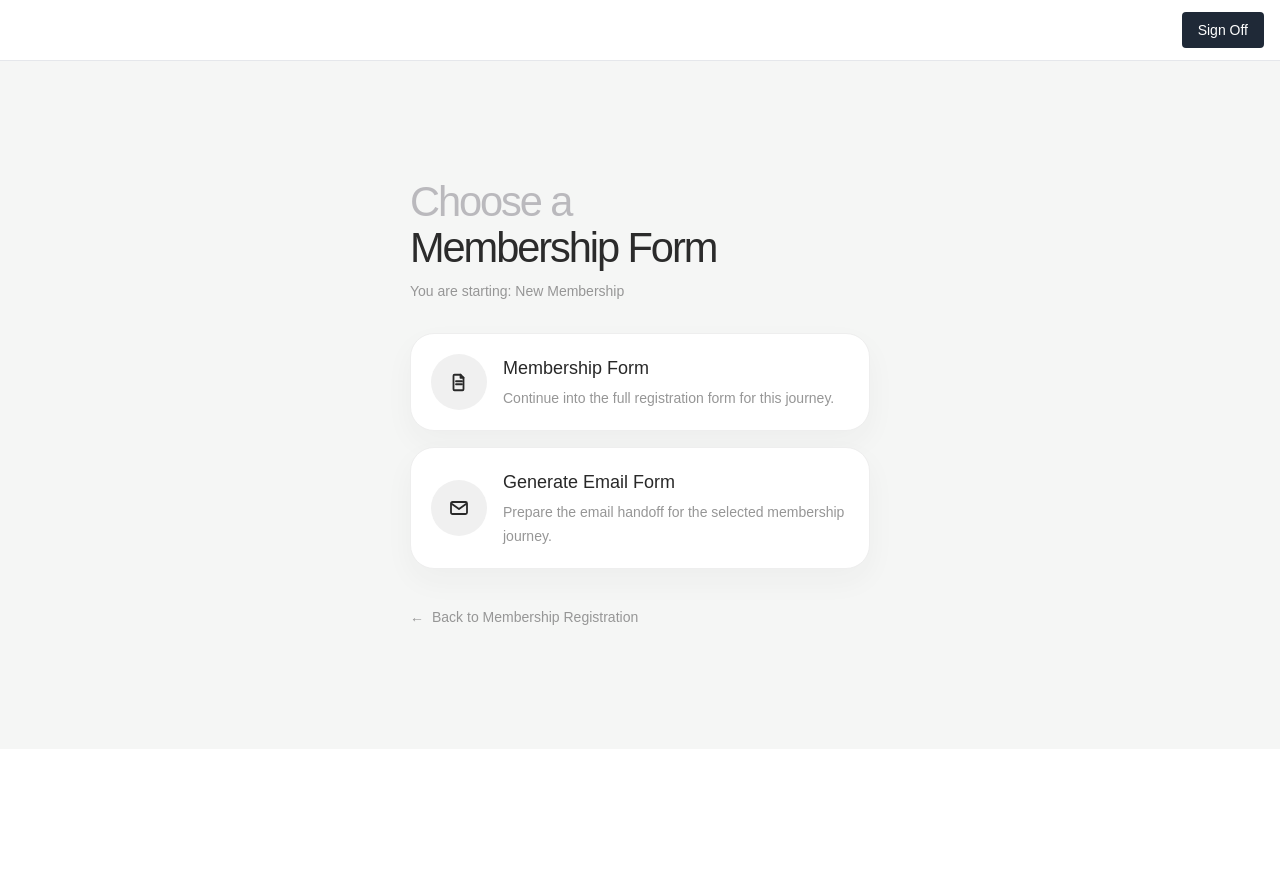
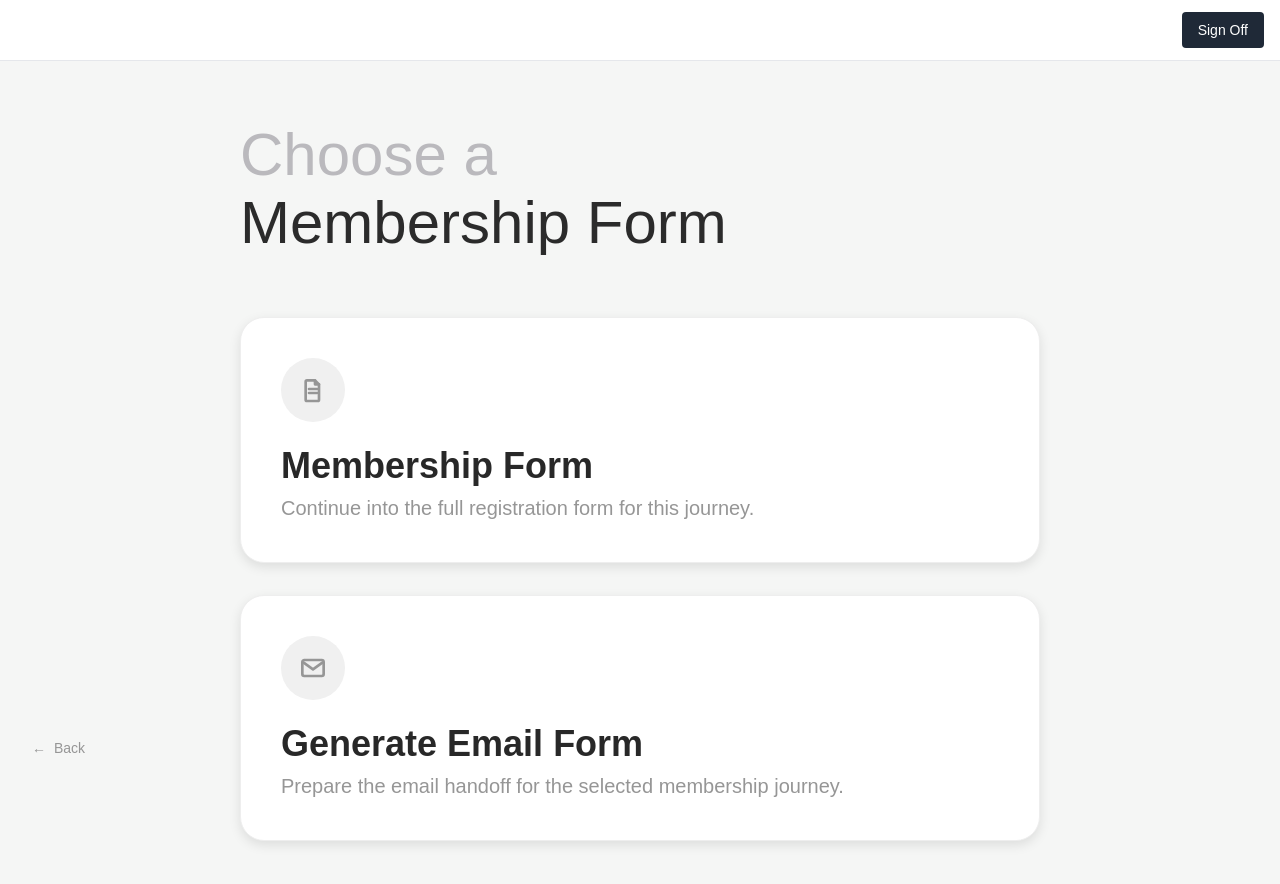
Before and after one commit to ChrisMcGonagle/golf-app, a Next.js app: page /dashboard/membership-flow in a window 1280 px wide. Shown: the top 884 px of the page. Before the commit the page ends 800 px from the top, so only its background shows below. Built offline with nearby package versions, Linux system fonts and the light colour scheme.

Commit message:
feat: refresh membership flow action cards

```diff
--- a/app/(authenticated)/dashboard/membership-flow/page.tsx
+++ b/app/(authenticated)/dashboard/membership-flow/page.tsx
@@ -7,10 +7,6 @@ type MembershipFlowPageProps = {
     intent?: string;
   }>;
 };
-
-function getIntentLabel(intent: MembershipIntent) {
-  return intent === 'renewal' ? 'Membership Renewal' : 'New Membership';
-}
 
 const actionCards = [
   {
@@ -31,10 +27,11 @@ function ActionIcon({ action }: { action: (typeof actionCards)[number]['action']
       <svg
         aria-hidden="true"
         viewBox="0 0 24 24"
-        className="h-6 w-6"
+        className="h-8 w-8"
+        style={{ color: '#969696' }}
         fill="none"
         stroke="currentColor"
-        strokeWidth="1.8"
+        strokeWidth="2"
         strokeLinecap="round"
         strokeLinejoin="round"
       >
@@ -48,10 +45,11 @@ function ActionIcon({ action }: { action: (typeof actionCards)[number]['action']
     <svg
       aria-hidden="true"
       viewBox="0 0 24 24"
-      className="h-6 w-6"
+      className="h-8 w-8"
+      style={{ color: '#969696' }}
       fill="none"
       stroke="currentColor"
-      strokeWidth="1.8"
+      strokeWidth="2"
       strokeLinecap="round"
       strokeLinejoin="round"
     >
@@ -68,50 +66,63 @@ export default async function MembershipFlowPage({
 }: MembershipFlowPageProps) {
   const { intent } = await searchParams;
   const resolvedIntent: MembershipIntent = intent === 'renewal' ? 'renewal' : 'new';
-  const intentLabel = getIntentLabel(resolvedIntent);
 
   return (
-    <div className="min-h-[80vh] bg-[#f5f6f5] px-6 py-10 sm:px-8 sm:py-16">
-      <div className="mx-auto flex min-h-[calc(80vh-5rem)] w-full max-w-[460px] flex-col justify-center gap-8">
-        <div className="space-y-3">
-          <div className="space-y-1 leading-none">
-            <p className="text-[2.6rem] font-medium tracking-[-0.05em] text-[#bab9bd]">
+    <div
+      className="relative flex min-h-screen flex-col items-center justify-center px-8 py-16"
+      style={{ backgroundColor: '#f5f6f5' }}
+    >
+      <div className="w-full max-w-[800px]">
+        <div className="mb-16 w-full max-w-[800px]">
+          <p style={{ color: '#bab9bd' }} className="text-6xl font-normal">
             Choose a
           </p>
-            <h1 className="text-[2.6rem] font-medium tracking-[-0.05em] text-[#2b2b2b]">
+          <h1 style={{ color: '#2b2b2b' }} className="mt-2 text-6xl font-normal">
             Membership Form
           </h1>
         </div>
-          <p className="text-sm text-[#969696]">You are starting: {intentLabel}</p>
-        </div>
 
-        <div className="flex flex-col gap-4">
+        <div className="flex w-full max-w-[800px] flex-col gap-8">
           {actionCards.map((card) => (
             <Link
               key={card.action}
               href={`/dashboard/membership-flow/next?intent=${resolvedIntent}&action=${card.action}`}
-              className="group flex items-center gap-4 rounded-[24px] border border-[#eeeeee] bg-[#ffffff] px-5 py-5 shadow-[0_12px_30px_rgba(43,43,43,0.04)] transition duration-200 hover:-translate-y-0.5 hover:shadow-[0_20px_40px_rgba(43,43,43,0.08)] focus-visible:outline-none focus-visible:ring-2 focus-visible:ring-[#2b2b2b] focus-visible:ring-offset-2 focus-visible:ring-offset-[#f5f6f5]"
+              className="flex cursor-pointer flex-col items-start justify-start rounded-3xl p-10 transition-all duration-200 hover:scale-[1.02] hover:shadow-lg"
+              style={{
+                backgroundColor: '#ffffff',
+                border: '1px solid #eeeeee',
+                boxShadow: '0 4px 12px rgba(0, 0, 0, 0.1)',
+              }}
             >
-              <div className="flex h-14 w-14 shrink-0 items-center justify-center rounded-full bg-[#f0f0f0] text-[#282828]">
+              <div
+                className="mb-6 flex h-16 w-16 items-center justify-center rounded-full"
+                style={{ backgroundColor: '#f0f0f0' }}
+              >
                 <ActionIcon action={card.action} />
               </div>
-              <div className="min-w-0 flex-1 space-y-1">
-                <p className="text-lg font-medium text-[#282828]">{card.title}</p>
-                <p className="text-sm leading-6 text-[#969696]">{card.description}</p>
+
+              <div className="flex flex-col items-start justify-start">
+                <h2 style={{ color: '#282828' }} className="text-4xl font-semibold">
+                  {card.title}
+                </h2>
+                <p style={{ color: '#969696' }} className="mt-2 text-xl font-normal">
+                  {card.description}
+                </p>
               </div>
             </Link>
           ))}
         </div>
+      </div>
 
-        <div className="pt-1">
+      <div className="fixed bottom-10 left-8 z-10">
         <Link
           href="/dashboard/membership-registration"
+          aria-label="Back to membership registration"
           className="inline-flex items-center gap-2 text-sm font-medium text-[#969696] transition-colors hover:text-[#2b2b2b] focus-visible:outline-none focus-visible:ring-2 focus-visible:ring-[#2b2b2b] focus-visible:ring-offset-2 focus-visible:ring-offset-[#f5f6f5]"
         >
           <span aria-hidden="true">&larr;</span>
-            <span>Back to Membership Registration</span>
+          <span>Back</span>
         </Link>
-        </div>
       </div>
     </div>
   );
```
Also changed, not shown: 1 other file (tests, documents, lock files or other folders). Lines whose indentation alone changed are shown as unchanged.
